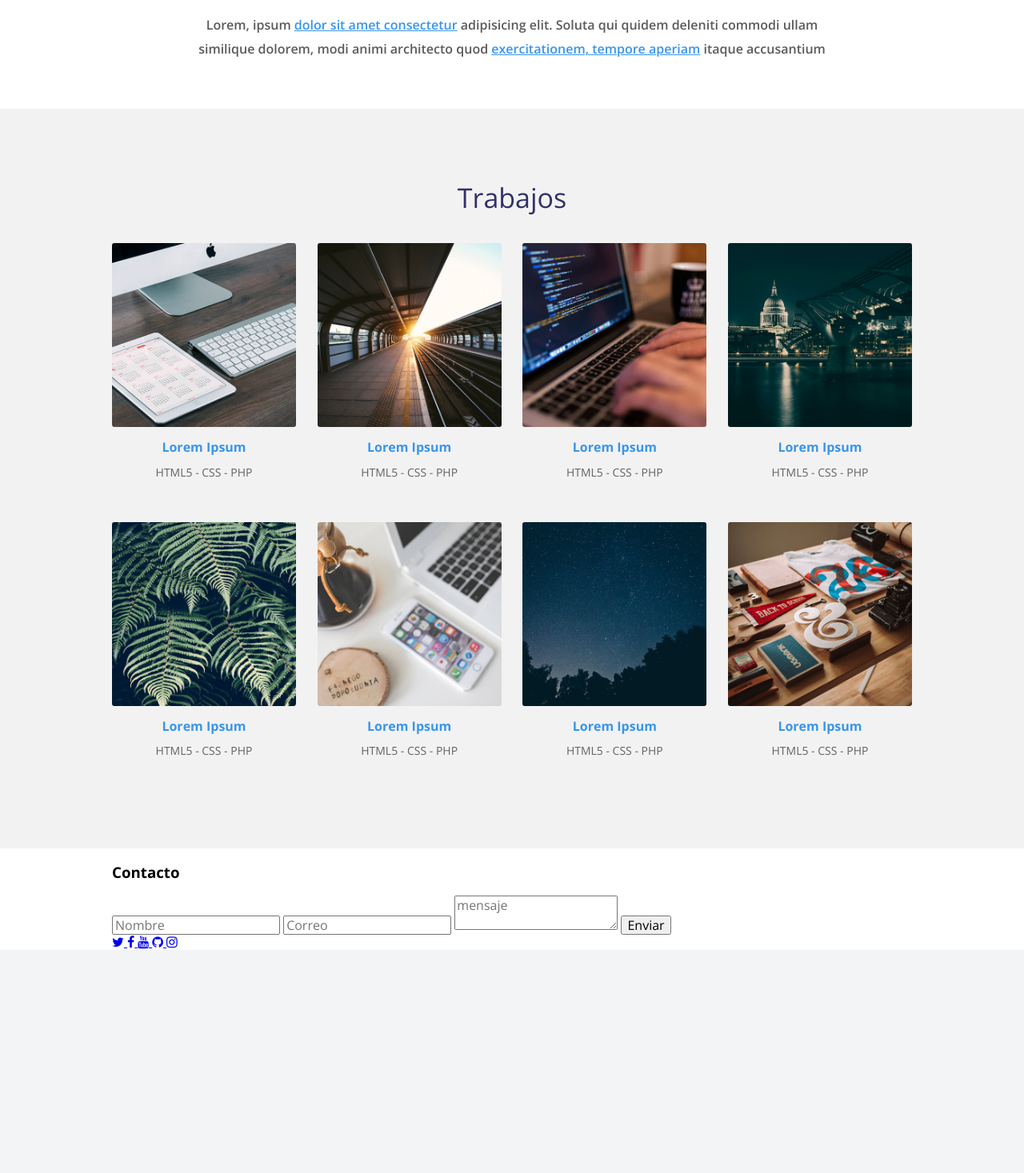
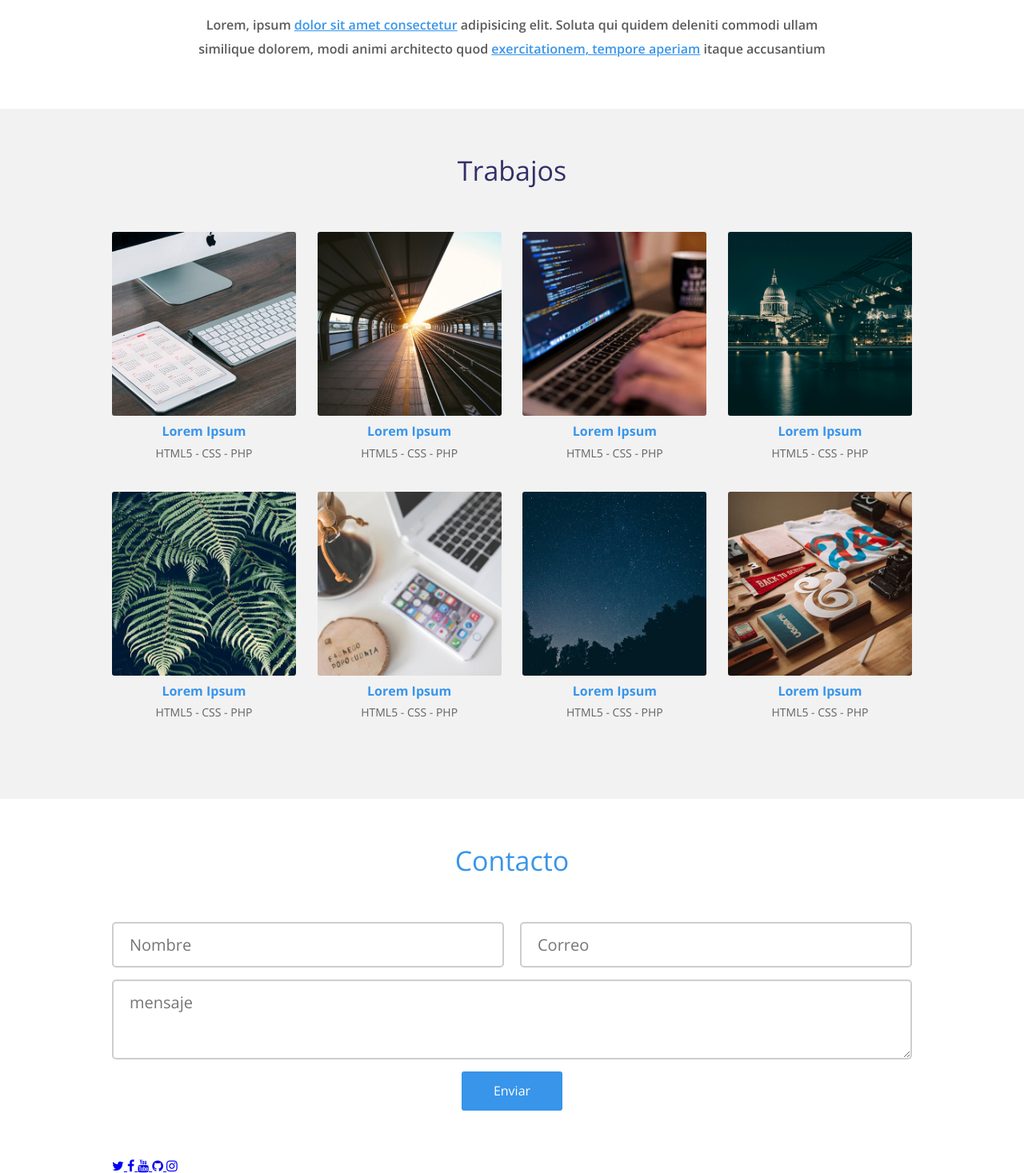
Before and after one commit to jguerrero101314/CursosDise-oWeb, a PHP site: page / in a window 1280 px wide. Shown: the part 731-2198 px from the top of the page at 80% size. Before the commit the page ends 1918 px from the top, so only its background shows below. Run offline with PHP 8.4, Linux system fonts and the light colour scheme.

Commit message:
90. Dandole Estilos CSS al Formulario de Contacto

```diff
--- a/Practicas/portafolio/css/main.css
+++ b/Practicas/portafolio/css/main.css
@@ -1,28 +1,27 @@
     * {
+        margin: 0;
+        padding: 0;
         -webkit-box-sizing: border-box;
         -moz-box-sizing: border-box;
         box-sizing: border-box;
     }
 
     body {
-    background-color: #fff;
-    font-family: "Open Sans", sans-serif;
+        background: #fff;
+        font-family: "Open Sans";
         font-size: 16px;
     }
 
     .contenedor {
         width: 90%;
         max-width: 1000px;
-    /* background-color: #ccc; */
         margin: auto;
         overflow: hidden;
     }
-
-
-/* ------- HEADER ------ */
+    /* ----- ----- HEADER ----- ----- */
 
     header {
-    background: url('../img/bg.jpg') #49a3d6;
+        background: url("../img/bg.jpg"), #49A3D6;
         background-repeat: no-repeat;
         background-position: center;
         max-height: 600px;
@@ -37,10 +36,10 @@ header .menu a {
         margin: 0 20px;
         color: #fff;
         padding-bottom: 9px;
+        font-size: 1em;
         display: inline-block;
         text-decoration: none;
         border-bottom: 2px solid transparent;
-    font-size: 1em;
     }
 
     header .menu a:hover {
@@ -79,9 +78,7 @@ header .contenedor-texto .texto .profesion {
         font-size: 25px;
         line-height: 25px;
     }
-
-
-/* ------- Main ------ */
+    /* ----- ----- MAIN ----- ----- */
 
     .main .contenedor {
         overflow: visible;
@@ -96,8 +93,8 @@ header .contenedor-texto .texto .profesion {
     }
 
     .main .acerca-de .foto img {
+        border-radius: 50%;
         vertical-align: top;
-    border-radius: 50%;
         border: 5px solid rgba(255, 255, 255, 0.2);
     }
 
@@ -112,8 +109,8 @@ header .contenedor-texto .texto .profesion {
 
     .main .acerca-de .texto .titulo {
         font-size: 34px;
+        margin-bottom: 40px;
         line-height: 34px;
-    margin-bottom: 40px;
         font-weight: 300;
         color: #dd820d;
         text-align: center;
@@ -125,7 +122,7 @@ header .contenedor-texto .texto .profesion {
     }
 
     .main .trabajos {
-    background-color: #f2f2f2;
+        background: #f2f2f2;
         padding: 60px 0;
     }
 
@@ -136,7 +133,7 @@ header .contenedor-texto .texto .profesion {
     .main .trabajos .titulo {
         font-size: 34px;
         line-height: 34px;
-    margin-bottom: 40px;
+        margin-bottom: 60px;
         font-weight: 300;
         color: #323068;
         text-align: center;
@@ -144,7 +141,7 @@ header .contenedor-texto .texto .profesion {
 
     .main .trabajos .contenedor-trabajos {
         display: flex;
-    flex-direction: row;
+        flex-direction: rows;
         flex-wrap: wrap;
         justify-content: space-between;
     }
@@ -160,26 +157,82 @@ header .contenedor-texto .texto .profesion {
     }
 
     .main .trabajos .contenedor-trabajos .trabajo .thumb img {
+        vertical-align: top;
         width: 100%;
-    vertical-align: top;
         border-radius: 3px;
-    -webkit-border-radius: 3px;
-    -moz-border-radius: 3px;
-    -ms-border-radius: 3px;
-    -o-border-radius: 3px;
     }
 
-.main .trabajos .contenedor-trabajos .trabajo .description {
+    .main .trabajos .contenedor-trabajos .trabajo .descripcion {
         text-align: center;
     }
 
-.main .trabajos .contenedor-trabajos .trabajo .description .nombre {
+    .main .trabajos .contenedor-trabajos .trabajo .descripcion .nombre {
         font-weight: 700;
         color: #3895ea;
         margin-bottom: 10px;
     }
 
-.main .trabajos .contenedor-trabajos .trabajo .description .categoria {
+    .main .trabajos .contenedor-trabajos .trabajo .descripcion .categoria {
         font-size: 14px;
         color: #636363;
     }
+    /* ----- ----- FOOTER ----- ----- */
+
+    footer .contacto {
+        padding: 60px 0;
+    }
+
+    footer .contacto .titulo {
+        font-size: 34px;
+        line-height: 34px;
+        margin-bottom: 60px;
+        font-weight: 300;
+        color: #3895ea;
+        text-align: center;
+    }
+
+    footer .contacto .formulario {
+        display: flex;
+        flex-wrap: wrap;
+        justify-content: space-between;
+    }
+
+    footer .contacto .formulario input[type="text"],
+    footer .contacto .formulario input[type="email"],
+    footer .contacto .formulario textarea {
+        border: 2px solid #cecece;
+        border-radius: 5px;
+        padding: 15px 20px;
+        font-size: 20px;
+        color: #a4a4a4;
+    }
+
+    footer .contacto .formulario input[type="text"],
+    footer .contacto .formulario input[type="email"] {
+        width: 49%;
+        margin-bottom: 15px;
+    }
+
+    footer .contacto .formulario textarea {
+        width: 100%;
+        height: 100px;
+        min-width: 100%;
+        max-width: 100%;
+        min-height: 100px;
+        max-height: 300px;
+        margin-bottom: 15px;
+    }
+
+    footer .contacto .formulario .boton {
+        margin: auto;
+        background-color: #3895ea;
+        color: #fff;
+        border: none;
+        border-radius: 3px;
+        padding: 15px 40px;
+        cursor: pointer;
+    }
+
+    footer .contacto .formulario .boton:hover {
+        background: #387bea;
+    }
--- a/Practicas/portafolio/index.html
+++ b/Practicas/portafolio/index.html
@@ -53,7 +53,7 @@
                         <div class="thumb">
                             <img src="img/trabajos/1.jpg" alt="Lorem Ipsum">
                         </div>
-                        <div class="description">
+                        <div class="descripcion">
                             <p class="nombre">Lorem Ipsum</p>
                             <p class="categoria">HTML5 - CSS - PHP</p>
                         </div>
@@ -62,7 +62,7 @@
                         <div class="thumb">
                             <img src="img/trabajos/2.jpg" alt="Lorem Ipsum">
                         </div>
-                        <div class="description">
+                        <div class="descripcion">
                             <p class="nombre">Lorem Ipsum</p>
                             <p class="categoria">HTML5 - CSS - PHP</p>
                         </div>
@@ -71,7 +71,7 @@
                         <div class="thumb">
                             <img src="img/trabajos/3.jpg" alt="Lorem Ipsum">
                         </div>
-                        <div class="description">
+                        <div class="descripcion">
                             <p class="nombre">Lorem Ipsum</p>
                             <p class="categoria">HTML5 - CSS - PHP</p>
                         </div>
@@ -80,7 +80,7 @@
                         <div class="thumb">
                             <img src="img/trabajos/4.jpg" alt="Lorem Ipsum">
                         </div>
-                        <div class="description">
+                        <div class="descripcion">
                             <p class="nombre">Lorem Ipsum</p>
                             <p class="categoria">HTML5 - CSS - PHP</p>
                         </div>
@@ -89,7 +89,7 @@
                         <div class="thumb">
                             <img src="img/trabajos/5.jpg" alt="Lorem Ipsum">
                         </div>
-                        <div class="description">
+                        <div class="descripcion">
                             <p class="nombre">Lorem Ipsum</p>
                             <p class="categoria">HTML5 - CSS - PHP</p>
                         </div>
@@ -98,7 +98,7 @@
                         <div class="thumb">
                             <img src="img/trabajos/6.jpg" alt="Lorem Ipsum">
                         </div>
-                        <div class="description">
+                        <div class="descripcion">
                             <p class="nombre">Lorem Ipsum</p>
                             <p class="categoria">HTML5 - CSS - PHP</p>
                         </div>
@@ -107,7 +107,7 @@
                         <div class="thumb">
                             <img src="img/trabajos/7.jpg" alt="Lorem Ipsum">
                         </div>
-                        <div class="description">
+                        <div class="descripcion">
                             <p class="nombre">Lorem Ipsum</p>
                             <p class="categoria">HTML5 - CSS - PHP</p>
                         </div>
@@ -116,7 +116,7 @@
                         <div class="thumb">
                             <img src="img/trabajos/8.jpg" alt="Lorem Ipsum">
                         </div>
-                        <div class="description">
+                        <div class="descripcion">
                             <p class="nombre">Lorem Ipsum</p>
                             <p class="categoria">HTML5 - CSS - PHP</p>
                         </div>
```
Lines whose indentation alone changed are shown as unchanged.
